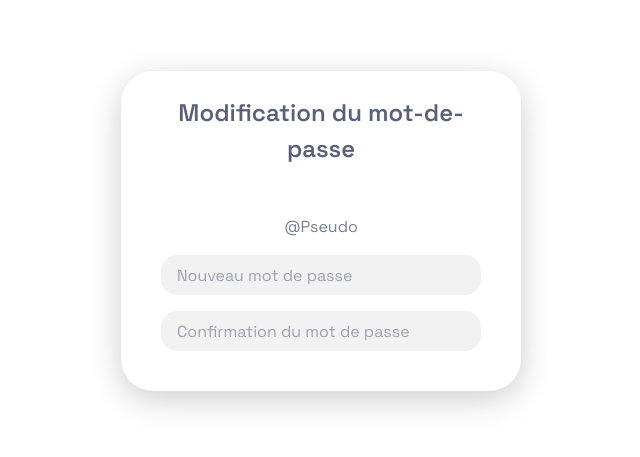
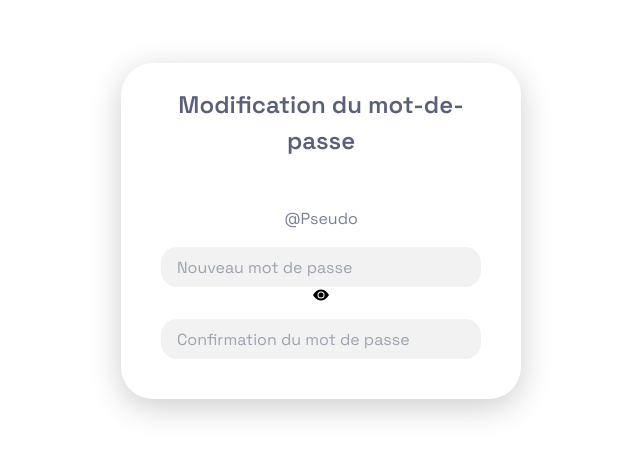
Before and after one commit to dropy-project/dropy-website, a Next.js app: page /reset-password in a window 1280 px wide. Shown: the part 169-626 px from the top of the page, without its empty margins (319-959 px from the left). Built offline with nearby package versions, Linux system fonts and the light colour scheme.

Commit message:
feat: add react icons

```diff
--- a/app/reset-password/page.tsx
+++ b/app/reset-password/page.tsx
@@ -1,6 +1,17 @@
+'use client';
+
+import { useState } from 'react';
+import { BsEyeFill, BsEyeSlashFill } from 'react-icons/bs';
 import styles from '../../styles/ResetPasswordBox.module.scss';
 
-const ResetPasswordBox = () => (
+const ResetPasswordBox = () => {
+  const [showPassword, setShowPassword] = useState(false);
+
+  const toggleShowPassword = () => {
+    setShowPassword(!showPassword);
+  };
+
+  return (
     <div className={styles.container}>
       <div className={styles.box}>
         <div className={styles.inner_box}>
@@ -12,7 +23,8 @@ const ResetPasswordBox = () => (
           </div>
           <div className={styles.fields}>
             <div className={styles.field}>
-            <input type='password' name='password' id='password' placeholder='Nouveau mot de passe' />
+              <input type={showPassword ? 'text' : 'password'}name='password' id='password' placeholder='Nouveau mot de passe' />
+              {showPassword ? <BsEyeSlashFill onClick={toggleShowPassword} /> : <BsEyeFill onClick={toggleShowPassword} />}
             </div>
             <div className={styles.field}>
               <input type='password' name='password' id='password' placeholder='Confirmation du mot de passe' />
@@ -22,5 +34,6 @@ const ResetPasswordBox = () => (
       </div>
     </div>
   );
+};
 
 export default ResetPasswordBox;
```
Lines whose indentation alone changed are shown as unchanged.
